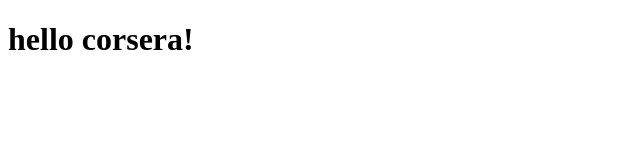
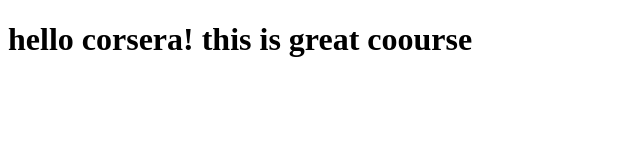
Before and after one commit to Badby19/badmos-1, a plain HTML site: page site/index.htm in a window 1280 px wide. Shown: the whole page, without its empty margins (0-640 px from the left). Drawn offline with Linux system fonts and the light colour scheme.

Commit message:
small change to content

```diff
--- a/site/index.htm
+++ b/site/index.htm
@@ -6,6 +6,6 @@
  	<title>Hello Corsera!</title>
  </head>
  <body>
- <h1>hello corsera!</h1>
+ <h1>hello corsera! this is great coourse</h1>
  </body>
  </html>
```
